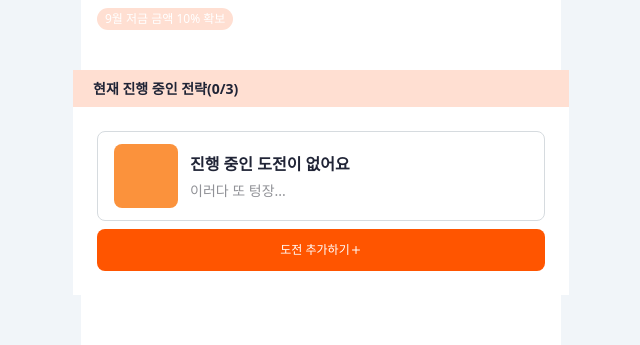
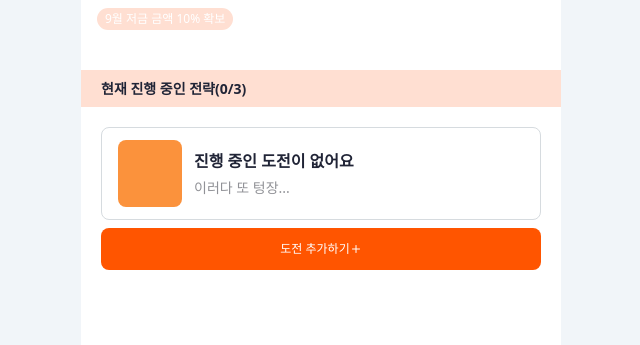
Before and after one commit to 9oormthon-univ/2025_SEASONTHON_TEAM_24_FE, a React (Vite) app: page / in a window 1280 px wide. Shown: the part 169-514 px from the top of the page, without its empty margins (319-959 px from the left). Built offline with nearby package versions, Linux system fonts and the light colour scheme.

Commit message:
Style: 도전 리스트 세션 양쪽 여백 치수 변경

```diff
--- a/src/shared/components/strategy/homeStrategy.tsx
+++ b/src/shared/components/strategy/homeStrategy.tsx
@@ -8,15 +8,15 @@ function homeStrategy(){
     // navigateToStrategyList('/strategies');
   }
   return (
-    <div className='mt-10 -mx-6'>
+    <div className='mt-10 -mx-[16px]'>
       <div className='flex items-center px-5 py-8 bg-primary-100'>
         <h3 className="font-semibold text-gray-900 text-14">
           현재 진행 중인 전략(0/3)
         </h3>
       </div>
-      <section className='px-6 py-6 bg-white'>
+      <section className='px-5 py-5 bg-white'>
         <div className='flex items-center justify-center px-16 py-12 mb-8 border border-gray-200 rounded-8'>
-          <div className='flex-shrink-0 w-[64px] h-[64px] mr-4 bg-orange-400 rounded-8'></div>
+          <div className='flex-shrink-0 w-[64px] h-[67px] mr-4 bg-orange-400 rounded-8'></div>
           <div className='flex-1 ml-2'>
             <h4 className='mb-1 font-bold text-left text-gray-900 text-16'>
               진행 중인 도전이 없어요
```
